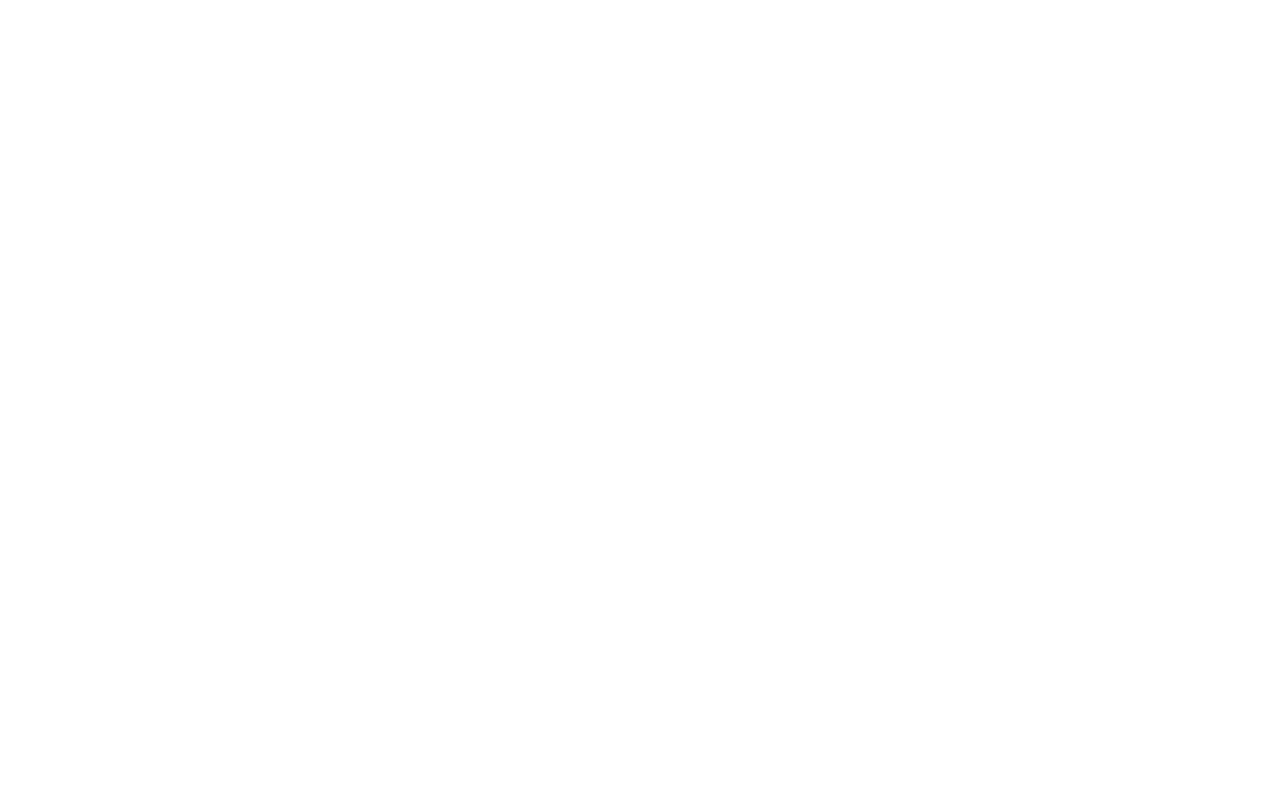
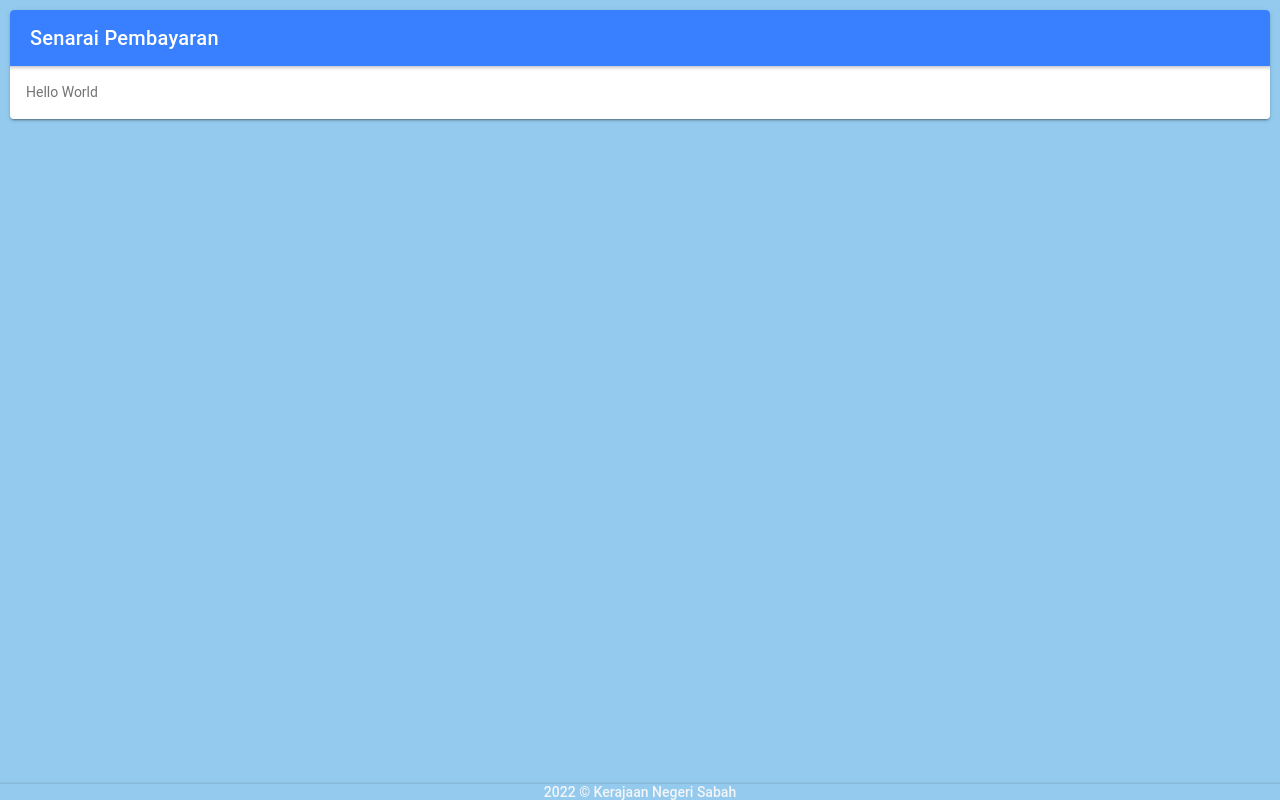
Before and after one commit to acc-centro/S3P_Semakan_Bayaran, a React (Create React App) app: page /lists in a window 1280 px wide. Built offline with nearby package versions, Linux system fonts and the light colour scheme.

Commit message:
frontend development

```diff
--- a/package.json
+++ b/package.json
@@ -66,7 +66,8 @@
     ]
   },
   "devDependencies": {
-    "@capacitor/cli": "3.5.0"
+    "@capacitor/cli": "3.5.0",
+    "@ionic/cli": "6.19.0"
   },
   "description": "An Ionic project"
 }
--- a/src/App.tsx
+++ b/src/App.tsx
@@ -1,7 +1,7 @@
 import { Redirect, Route } from 'react-router-dom';
 import { IonApp, IonRouterOutlet, setupIonicReact } from '@ionic/react';
 import { IonReactRouter } from '@ionic/react-router';
-import Home from './pages/Home';
+import Lists from './pages/Lists';
 
 /* Core CSS required for Ionic components to work properly */
 import '@ionic/react/css/core.css';
@@ -28,11 +28,11 @@ const App: React.FC = () => (
   <IonApp>
     <IonReactRouter>
       <IonRouterOutlet>
-        <Route exact path="/home">
-          <Home />
+        <Route exact path="/lists">
+          <Lists />
         </Route>
         <Route exact path="/">
-          <Redirect to="/home" />
+          <Redirect to="/lists" />
         </Route>
       </IonRouterOutlet>
     </IonReactRouter>
--- a/src/pages/Home.css
+++ b/src/pages/Home.css
@@ -0,0 +1,3 @@
+.background-color{
+    --background:#93CAED;;
+}
--- a/src/pages/Home.tsx
+++ b/src/pages/Home.tsx
@@ -1,48 +1,80 @@
 import React from 'react';
-import { IonFooter, IonLabel, IonCard, IonText, IonButton, IonInput, IonHeader, IonItem, IonPage, IonTitle, IonToolbar, IonCheckbox, IonCardSubtitle, IonCardContent } from '@ionic/react';
+import {
+  IonFooter,
+  IonLabel,
+  IonCard,
+  IonText,
+  IonButton,
+  IonInput,
+  IonHeader,
+  IonItem,
+  IonPage,
+  IonTitle,
+  IonToolbar,
+  IonCardSubtitle,
+  IonCardContent,
+  IonImg,
+  IonGrid,
+  IonRow,
+  IonCol
+
+} from '@ionic/react';
+
 import './Home.css';
+import { IonIcon } from '@ionic/react';
+import { search} from 'ionicons/icons';
+
 
 const Home: React.FC = () => {
   return (
     <IonPage>
+    <style>{"body { background-color: #93CAED; }"}</style>
+    <IonCard color="dark">
+
        <IonHeader>
-        <IonToolbar>
-          <IonTitle class = "ion-text-center"><h1>Semakan Bayaran</h1></IonTitle>
-          <IonText class="ion-text-center"><p>kerajaan Negeri Sabah</p></IonText>
+        <IonToolbar color="primary">
+        <IonGrid>
+           <IonRow>
+             <IonCol size="3" offset="4.5" >
+               <IonImg src='https://s3p.sabah.gov.my/assets/message.svg' />
+             </IonCol>
+           </IonRow>
+         </IonGrid>
+          <IonTitle class = "ion-text-center"><h1><b>SEMAKAN BAYARAN</b></h1></IonTitle>
+          <IonText class="ion-text-center"><p><b>kerajaan Negeri Sabah</b></p></IonText>
         </IonToolbar>
       </IonHeader>
 
-<IonCard>
-<IonCardContent>
-<form className="ion-padding">
-  <IonItem>
-    <IonLabel position="floating">No.MyKad</IonLabel>
-    <IonInput type ="text"  />
+
+<IonCardContent >
+    <form className="ion-padding" method="post" action="pages/Lists.tsx">
+
+  <IonItem color="dark">
+    <IonLabel position="floating" color="light">No.Kad Pengenalan</IonLabel>
+    <IonInput type="text" />
   </IonItem>
 
-  <IonItem>
-    <IonLabel position="floating">No.Akaun Bank</IonLabel>
+  <IonItem color="dark">
+    <IonLabel position="floating" color="light">No.Akaun Bank</IonLabel>
     <IonInput type="number" maxlength={16} />
-  </IonItem>
+  </IonItem >
 
-  <IonItem lines="none">
-    <IonLabel>Remember Me</IonLabel>
-    <IonCheckbox defaultChecked={true} slot="start" />
-  </IonItem>
-
-  <IonButton className="ion-margin-top" type="submit" expand="block">
+  <IonButton className="ion-margin-top" type="submit" expand="block" href="/Lists">
+    <IonIcon icon={search} slot="start" />
       Cari Maklumat
   </IonButton>
 
     </form>
   </IonCardContent>
+
 </IonCard>
 
   <IonFooter>
-<IonCardSubtitle class="ion-text-center">
+    <IonCardSubtitle class="ion-text-center"  color="light">
       2022 © Kerajaan Negeri Sabah
     </IonCardSubtitle>
   </IonFooter>
+
 </IonPage>
 
 
--- /dev/null
+++ b/src/pages/Lists.tsx
@@ -0,0 +1,40 @@
+import {
+  IonCard,
+  IonCardContent,
+   IonHeader,
+   IonPage,
+   IonTitle,
+   IonToolbar,
+   IonFooter,
+   IonCardSubtitle
+  } from '@ionic/react';
+import React from 'react';
+import './Home.css';
+import { IonIcon } from '@ionic/react';
+import { search} from 'ionicons/icons';
+
+const Lists: React.FC = () => {
+  return (
+    <IonPage>
+      <style>{"body { background-color: #93CAED; }"}</style>
+      <IonCard>
+
+      <IonHeader>
+        <IonToolbar color="primary">
+          <IonTitle>Senarai Pembayaran</IonTitle>
+        </IonToolbar>
+      </IonHeader>
+
+      <IonCardContent className="ion-padding">Hello World</IonCardContent>
+
+      </IonCard>
+
+  <IonFooter>
+    <IonCardSubtitle class="ion-text-center"  color="light">
+      2022 © Kerajaan Negeri Sabah
+    </IonCardSubtitle>
+  </IonFooter>
+    </IonPage>
+  );
+};
+export default Lists;
--- a/src/theme/variables.css
+++ b/src/theme/variables.css
@@ -3,12 +3,13 @@ http://ionicframework.com/docs/theming/ */
 
 /** Ionic CSS Variables **/
 :root {
+
   /** primary **/
   --ion-color-primary: #3880ff;
   --ion-color-primary-rgb: 56, 128, 255;
   --ion-color-primary-contrast: #ffffff;
   --ion-color-primary-contrast-rgb: 255, 255, 255;
-  --ion-color-primary-shade: #3171e0;
+  --ion-color-primary-shade: #2f64c1;
   --ion-color-primary-tint: #4c8dff;
 
   /** secondary **/
```
Also changed, not shown: 1 other file (tests, documents, lock files or other folders). Lines whose indentation alone changed are shown as unchanged.
